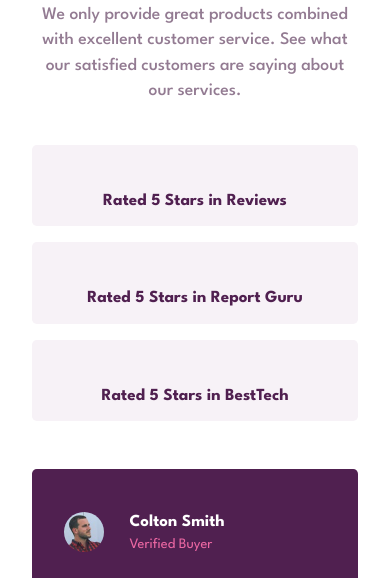
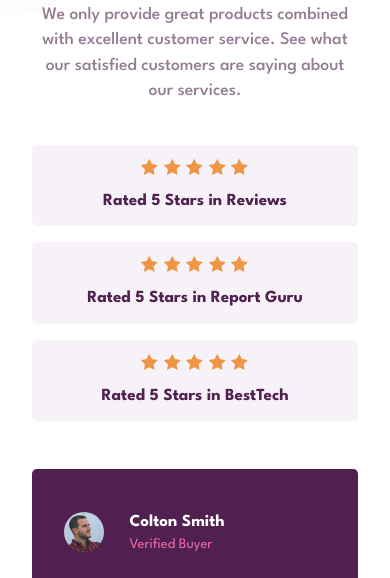
Before and after one commit to olenahelena/social__proof__section, a plain HTML site: page index.html in a window 390 px wide. Shown: the part 215-793 px from the top of the page. Drawn offline with Linux system fonts and the light colour scheme.

Commit message:
Update style.css

```diff
--- a/styles/style.css
+++ b/styles/style.css
@@ -14,7 +14,7 @@ body {
   font-weight: 400;
   color: hsl(303, 10%, 53%);
   background-color: hsl(0, 0%, 100%);
-  background: url("/social-proof-section-master/images/bg-pattern-top-mobile.svg");
+  background: url("/images/bg-pattern-top-mobile.svg");
   background-repeat: no-repeat;
   background-position: top left;
   height: 100vh;
@@ -73,7 +73,7 @@ a {
 }
 
 .star__icons {
-  background-image: url("/social-proof-section-master/images/icon-star.svg");
+  background-image: url("/images/icon-star.svg");
   background-repeat: no-repeat;
   width: 1.125rem;
   height: 1.125rem;
```
